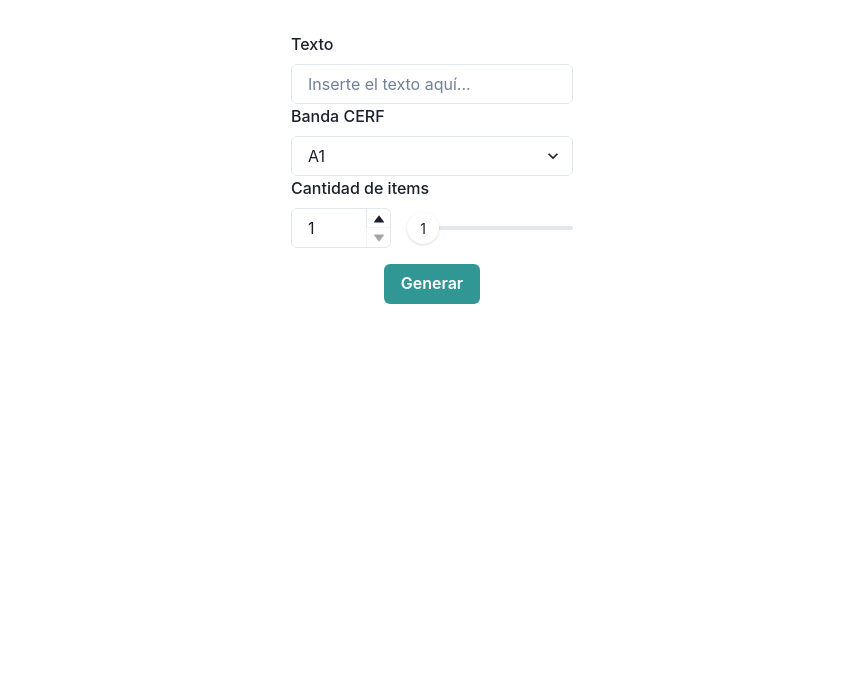
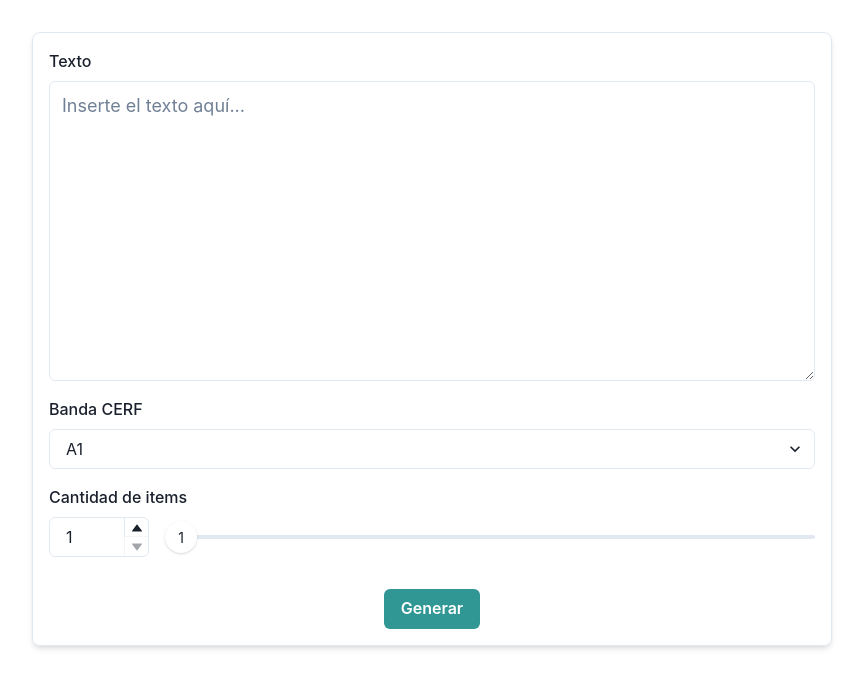
Before and after one commit to islova/automated-item-generation, a React (Vite) app in the folder client/: page / in a window 1280 px wide. Shown: the top 688 px of the page, without its empty margins (208-1071 px from the left). Built offline with nearby package versions, Linux system fonts and the light colour scheme.

Commit message:
Generated item shown after response

```diff
--- a/client/package.json
+++ b/client/package.json
@@ -17,7 +17,9 @@
     "formik": "^2.4.6",
     "framer-motion": "^11.2.14",
     "react": "^18.3.1",
-    "react-dom": "^18.3.1"
+    "react-dom": "^18.3.1",
+    "react-markdown": "^9.0.1",
+    "remark-gfm": "^4.0.0"
   },
   "devDependencies": {
     "@types/react": "^18.3.3",
--- a/client/src/App.tsx
+++ b/client/src/App.tsx
@@ -4,6 +4,7 @@ import './App.css'
 import axios from 'axios';
 import {
   Button,
+  Container,
   Input,
   NumberInput,
   NumberInputField,
@@ -20,12 +21,20 @@ import {
   FormErrorMessage,
   FormHelperText,
   Select,
-  ChakraProvider } from '@chakra-ui/react';
+  ChakraProvider,
+  Textarea,
+  Box} from '@chakra-ui/react';
 
 import { Field, Form, Formik } from 'formik';
+import ReactMarkdown from 'react-markdown';
+import remarkGfm from 'remark-gfm';
 
 function App() {
+
+  const [item, setItem] = useState(null);
+
   const fetchItems = async (values: {text: string, band: string, amount: number}) => {
+    setItem(null); // Reset submission status before making the request
     const response = await axios.get('http://127.0.0.1:8080/api/items', {
       params: {
         'text': values.text,
@@ -34,6 +43,13 @@ function App() {
       }
     });
     console.log(response.data);
+
+    if (response.status == 200) {
+      const result = await response.data.res;
+      setItem(result);
+    } else {
+      throw new Error('Error submitting data');
+    }
   }
 
   const validateText = (text: string) => {
@@ -47,6 +63,7 @@ function App() {
   return (
     <>
       <ChakraProvider>
+        <Box width="800px" margin="0 auto" padding="16px" border="1px solid #e2e8f0" borderRadius="8px" boxShadow="md">
           <Formik
           initialValues={{ text: '', band: 'A1', amount: 1 }}
           onSubmit={async (values, actions) => {
@@ -57,9 +74,14 @@ function App() {
             <Form>
               <Field name='text' validate={validateText}>
                 {({ field, form }) => (
-                <FormControl isInvalid={form.errors.text && form.touched.text}>
+                  <FormControl isInvalid={form.errors.text && form.touched.text} marginBottom="16px">
                     <FormLabel>Texto</FormLabel>
-                  <Input {...field} placeholder='Inserte el texto aquí...'/>
+                    <Textarea {...field} placeholder='Inserte el texto aquí...'
+                      size="lg" // predefined sizes: "xs", "sm", "md", "lg"
+                      height="300px" // custom height to make it larger
+                      padding="12px" // custom padding
+                      overflow="auto" // ensures that overflow text can be scrolled
+                      />
                     <FormErrorMessage>{form.errors.text}</FormErrorMessage>
                   </FormControl>
                 )}
@@ -67,7 +89,7 @@ function App() {
 
               <Field name='band'>
                 {({ field, form }) => (
-                <FormControl isInvalid={form.errors.band && form.touched.band}>
+                  <FormControl isInvalid={form.errors.band && form.touched.band} marginBottom="16px">
                     <FormLabel>Banda CERF</FormLabel>
                     <Select {...field} placeholder='Seleccione una banda'>
                       <option>A1</option>
@@ -84,10 +106,10 @@ function App() {
 
               <Field name='amount'>
                 {({ field, form }) => (
-                <FormControl isInvalid={form.errors.amount && form.touched.amount}>
+                  <FormControl isInvalid={form.errors.amount && form.touched.amount} marginBottom="16px">
                     <FormLabel>Cantidad de items</FormLabel>
                     <Flex>
-                    <NumberInput {...field} min={1} max={50} defaultValue={1} maxW='100px' mr='2rem' value={props.values.amount} onChange={(value) => props.setFieldValue('amount', value)}>
+                      <NumberInput {...field} min={1} max={10} defaultValue={1} maxW='100px' mr='2rem' value={props.values.amount} onChange={(value) => props.setFieldValue('amount', value)}>
                         <NumberInputField />
                         <NumberInputStepper>
                           <NumberIncrementStepper />
@@ -99,7 +121,7 @@ function App() {
                         focusThumbOnChange={false}
                         value={props.values.amount}
                         onChange={(value) => props.setFieldValue('amount', value)}
-                      min={1} max={50}
+                        min={1} max={10}
                         defaultValue={1}
                       >
                         <SliderTrack>
@@ -124,6 +146,15 @@ function App() {
             </Form>
           )}
           </Formik>
+        </Box>
+
+        {item && (
+          <Box mt={4} width="800px" margin="0 auto" padding="16px" border="1px solid #e2e8f0" borderRadius="8px" boxShadow="md">
+            <ReactMarkdown remarkPlugins={[remarkGfm]}>
+              {item}
+            </ReactMarkdown>
+          </Box>)
+        }
       </ChakraProvider>
     </>
   )
```
Lines whose indentation alone changed are shown as unchanged.
